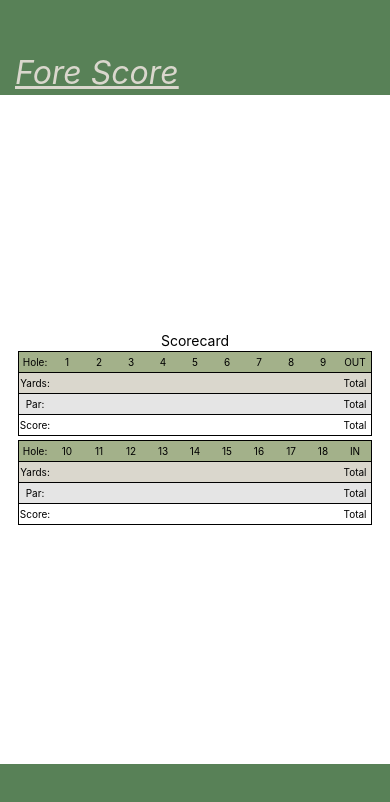
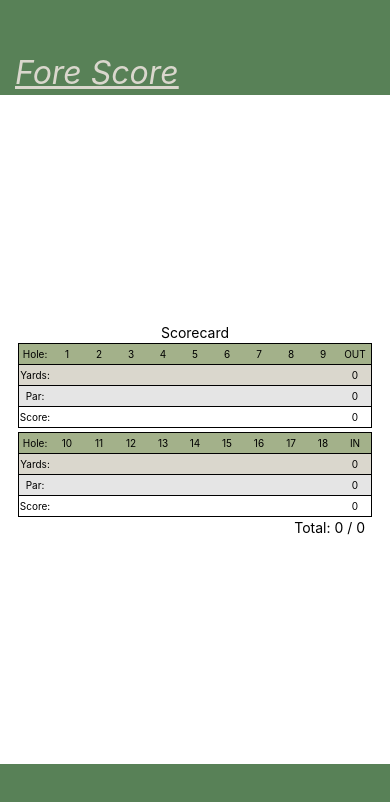
Before and after one commit to pdaly91/Fore-Score, a React Native app: screen / in a window 390 px wide. Shown: the top 802 px of the page. Built offline with nearby package versions, Linux system fonts and the light colour scheme.

Commit message:
added state for yards, pars, and scores

```diff
--- a/screens/Scorecard.jsx
+++ b/screens/Scorecard.jsx
@@ -4,14 +4,25 @@ import React from 'react';
 const { useState } = React;
 
 export default function Scorecard() {
+  const currentHole = 0;
   const holesFront = [1, 2, 3, 4, 5, 6, 7, 8, 9];
   const holesBack = [10, 11, 12, 13, 14, 15, 16, 17, 18];
-  const yardsFront = [null, null, null, null, null, null, null, null, null];
-  const yardsBack = [null, null, null, null, null, null, null, null, null];
-  const parFront = [null, null, null, null, null, null, null, null, null];
-  const parBack = [null, null, null, null, null, null, null, null, null];
-  const scoreFront = [null, null, null, null, null, null, null, null, null];
-  const scoreBack = [null, null, null, null, null, null, null, null, null];
+  const [yardsFront, setYardsFront] = useState([null, null, null, null, null, null, null, null, null]);
+  const [yardsBack, setYardsBack] = useState([null, null, null, null, null, null, null, null, null]);
+  const [parFront, setParFront] = useState([null, null, null, null, null, null, null, null, null]);
+  const [parBack, setParBack] = useState([null, null, null, null, null, null, null, null, null]);
+  const [scoreFront, setScoreFront] = useState([null, null, null, null, null, null, null, null, null]);
+  const [scoreBack, setScoreBack] = useState([null, null, null, null, null, null, null, null, null]);
+
+  const getSum = (arr) => {
+    let sum = 0;
+    for (let each of arr) {
+      if (each) {
+        sum += each;
+      }
+    }
+    return sum;
+  };
 
   return (
     <View style={styles.container}>
@@ -29,21 +40,21 @@ export default function Scorecard() {
           {yardsFront.map((yards) => {
             return <Text style={styles.tableCell}>{yards}</Text>
           })}
-          <Text style={styles.tableCell}>Total</Text>
+          <Text style={styles.tableCell}>{getSum(yardsFront)}</Text>
         </View>
         <View style={styles.parHeader}>
           <Text style={styles.tableCell}>Par:</Text>
           {parFront.map((par) => {
             return <Text style={styles.tableCell}>{par}</Text>
           })}
-          <Text style={styles.tableCell}>Total</Text>
+          <Text style={styles.tableCell}>{getSum(parFront)}</Text>
         </View>
         <View style={styles.scoreRow}>
           <Text style={styles.tableCell}>Score:</Text>
           {scoreFront.map((score) => {
             return <Text style={styles.tableCell}>{score === null ? '' : score}</Text>
           })}
-          <Text style={styles.tableCell}>Total</Text>
+          <Text style={styles.tableCell}>{getSum(scoreFront)}</Text>
         </View>
       </View>
       <View style={styles.table}>
@@ -59,22 +70,25 @@ export default function Scorecard() {
           {yardsBack.map((yards) => {
             return <Text style={styles.tableCell}>{yards}</Text>
           })}
-          <Text style={styles.tableCell}>Total</Text>
+          <Text style={styles.tableCell}>{getSum(yardsBack)}</Text>
         </View>
         <View style={styles.parHeader}>
           <Text style={styles.tableCell}>Par:</Text>
           {parBack.map((par) => {
             return <Text style={styles.tableCell}>{par}</Text>
           })}
-          <Text style={styles.tableCell}>Total</Text>
+          <Text style={styles.tableCell}>{getSum(parBack)}</Text>
         </View>
         <View style={styles.scoreRow}>
           <Text style={styles.tableCell}>Score:</Text>
           {scoreBack.map((score) => {
             return <Text style={styles.tableCell}>{score === null ? '' : score}</Text>
           })}
-          <Text style={styles.tableCell}>Total</Text>
+          <Text style={styles.tableCell}>{getSum(scoreBack)}</Text>
         </View>
+      </View>
+      <View style={styles.total}>
+        <Text>{`Total: ${getSum(scoreFront) + getSum(scoreBack)} / ${getSum(parFront) + getSum(parBack)}`}</Text>
       </View>
     </View>
   );
@@ -127,5 +141,9 @@ const styles = StyleSheet.create({
     marginVertical: 4,
     textAlign: 'center',
     fontSize: 10,
+  },
+  total: {
+    alignSelf: 'flex-end',
+    marginRight: 25,
   }
 });
```
